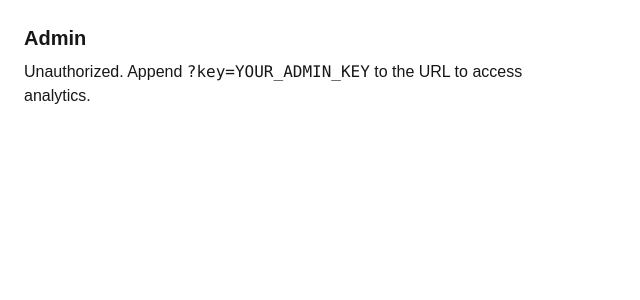
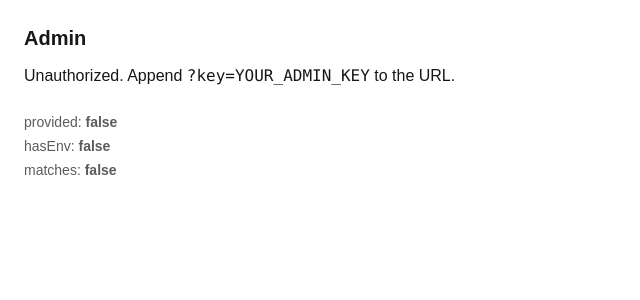
Before and after one commit to aveeno350-ctrl/hook-script-studio, a Next.js app: page /admin in a window 1280 px wide. Shown: the top 300 px of the page, without its empty margins (0-640 px from the left). Built offline with nearby package versions, Linux system fonts and the light colour scheme; no server answers.

Commit message:
debug admin key

```diff
--- a/app/admin/page.tsx
+++ b/app/admin/page.tsx
@@ -1,28 +1,41 @@
 // app/admin/page.tsx
-export const dynamic = 'force-dynamic'; // don’t cache
+export const dynamic = 'force-dynamic'; // no caching
+export const runtime = 'nodejs';        // ensure Node runtime, not Edge
 
-type Props = { searchParams: { key?: string } };
+type Props = { searchParams?: Record<string, string | string[] | undefined> };
+
+function asString(v: unknown) {
+  return typeof v === 'string' ? v : Array.isArray(v) ? v[0] : undefined;
+}
 
 export default async function AdminPage({ searchParams }: Props) {
-  const ok = searchParams?.key && process.env.ADMIN_KEY && searchParams.key === process.env.ADMIN_KEY;
+  // DO NOT print real values; only booleans
+  const provided = !!asString(searchParams?.key);
+  const hasEnv = !!process.env.ADMIN_KEY;
+  const matches =
+    provided && hasEnv && asString(searchParams?.key) === process.env.ADMIN_KEY;
 
-  if (!ok) {
+  // Also log to Vercel function logs (safe booleans only)
+  console.log('[ADMIN DEBUG]', { provided, hasEnv, matches });
+
+  if (!matches) {
     return (
       <main className="p-6 max-w-xl">
         <h1 className="text-xl font-semibold">Admin</h1>
-        <p className="mt-2">
-          Unauthorized. Append <code>?key=YOUR_ADMIN_KEY</code> to the URL to access analytics.
-        </p>
+        <p className="mt-3">Unauthorized. Append <code>?key=YOUR_ADMIN_KEY</code> to the URL.</p>
+        <div className="mt-6 text-sm opacity-70 space-y-1">
+          <div>provided: <b>{String(provided)}</b></div>
+          <div>hasEnv: <b>{String(hasEnv)}</b></div>
+          <div>matches: <b>{String(matches)}</b></div>
+        </div>
       </main>
     );
   }
 
-  // --- your real dashboard goes here ---
   return (
     <main className="p-6 max-w-3xl">
       <h1 className="text-xl font-semibold">Admin — Analytics</h1>
-      <p className="mt-2 text-sm opacity-70">Key accepted. Dashboard will render here.</p>
-      {/* TODO: render your metrics */}
+      <p className="mt-2 text-sm opacity-70">Key accepted. Dashboard loading…</p>
     </main>
   );
 }
```
